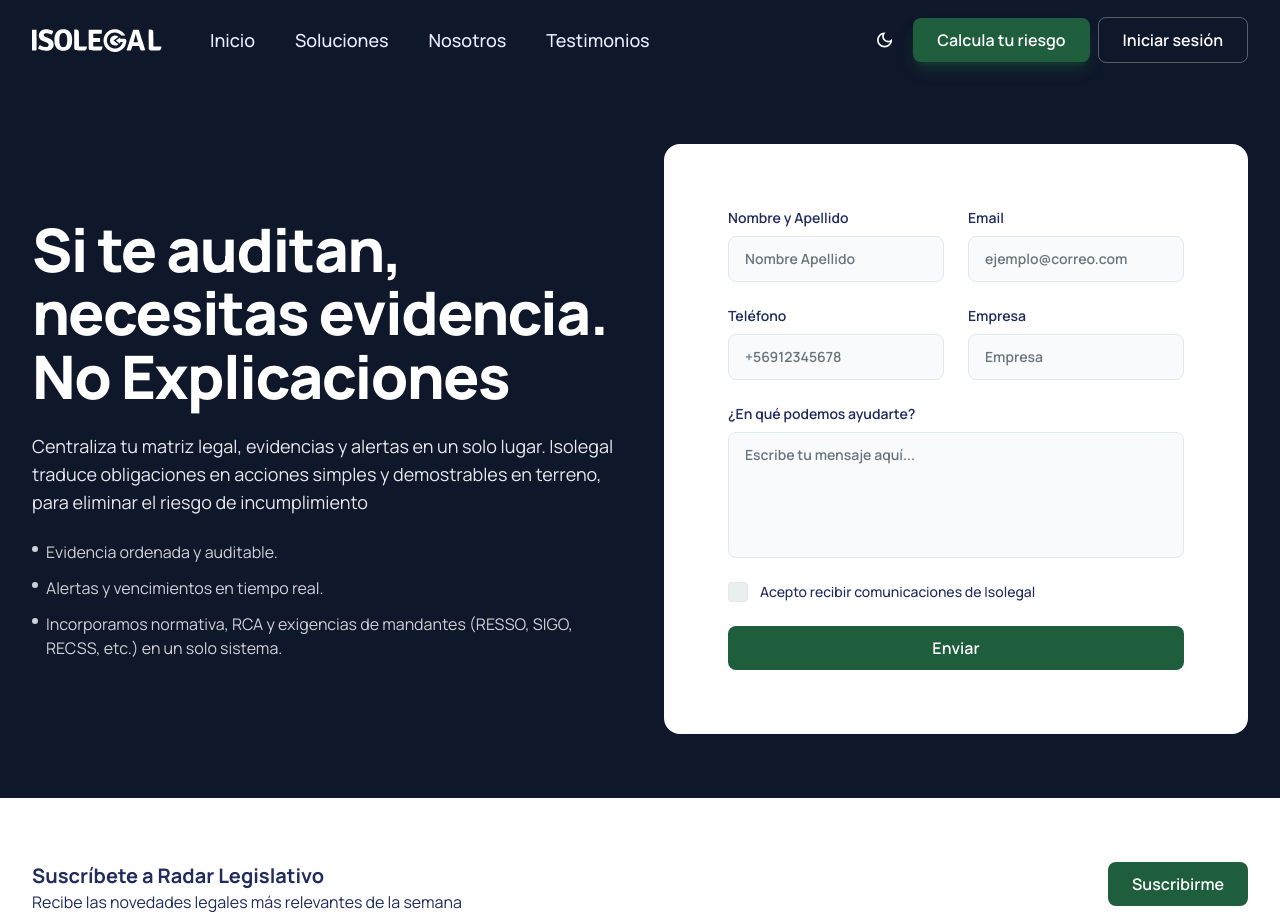
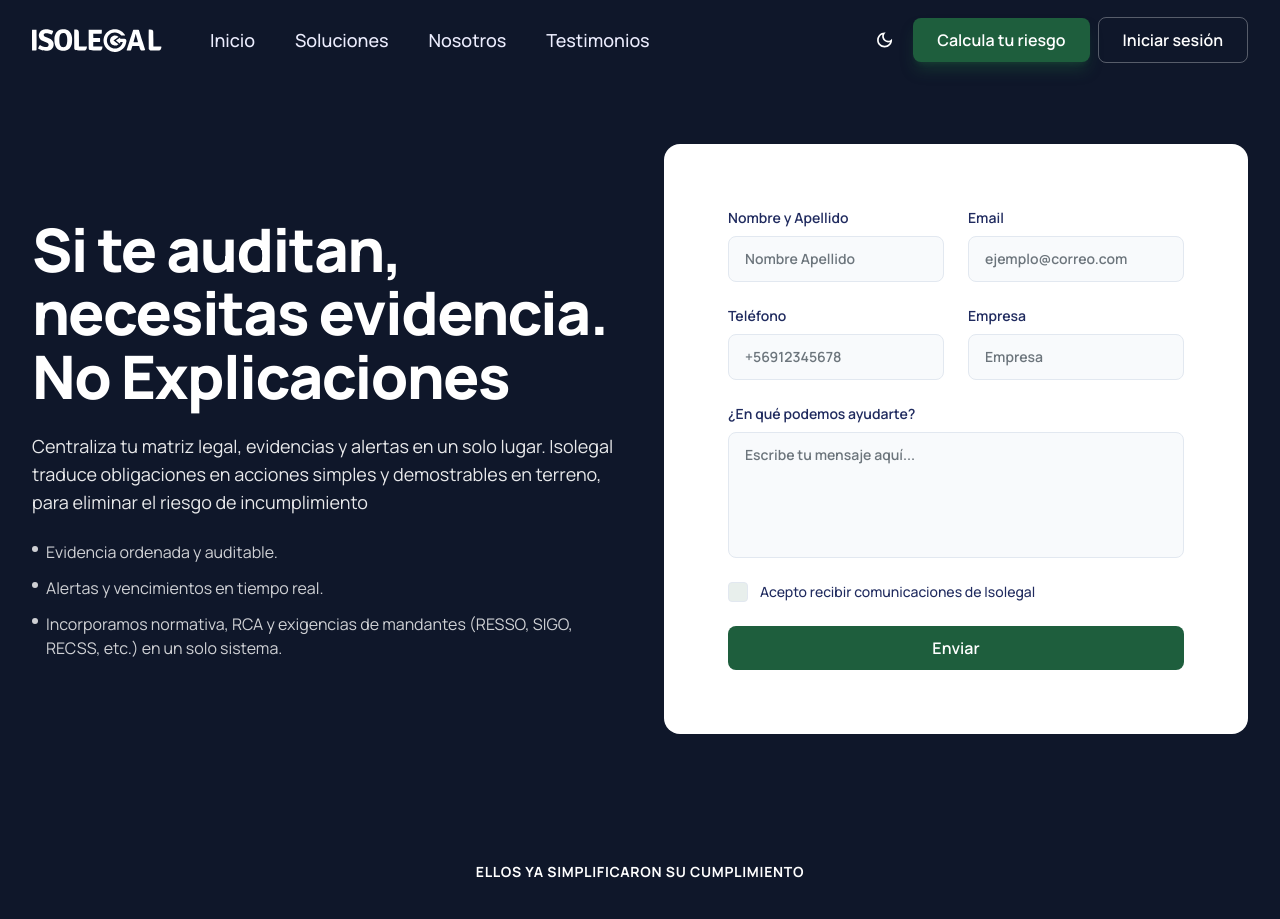
Before and after one commit to sokkay/isolegal-web-comercial, a Next.js app: page /agendamiento in a window 1280 px wide. Shown: the top 919 px of the page. Built offline with nearby package versions, Linux system fonts and the light colour scheme; no server answers.

Commit message:
Add BussinessSection to Agendamiento and Contacto pages

```diff
--- a/app/agendamiento/page.tsx
+++ b/app/agendamiento/page.tsx
@@ -1,9 +1,11 @@
 import AgendamientoHeading from "@/sections/agendamiento/AgendamientoHeading";
+import BussinessSection from "@/sections/bussiness";
 
 export default function AgendamientoPage() {
   return (
     <main className="flex w-full mx-auto flex-col bg-background">
       <AgendamientoHeading />
+      <BussinessSection />
     </main>
   );
 }
--- a/app/contacto/page.tsx
+++ b/app/contacto/page.tsx
@@ -1,9 +1,11 @@
+import BussinessSection from "@/sections/bussiness";
 import HeadingSection from "@/sections/heading";
 
 export default function ContactoPage() {
   return (
     <main className="flex w-full mx-auto flex-col bg-background">
       <HeadingSection />
+      <BussinessSection />
     </main>
   );
 }
```
